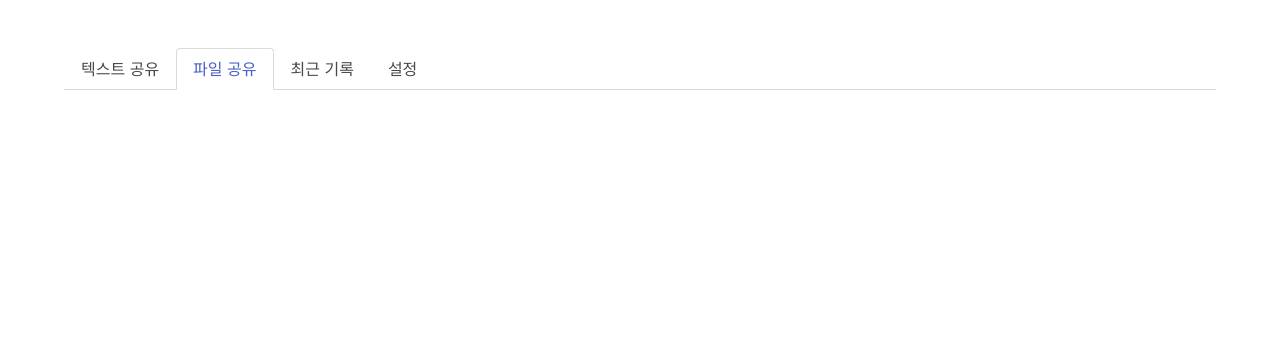
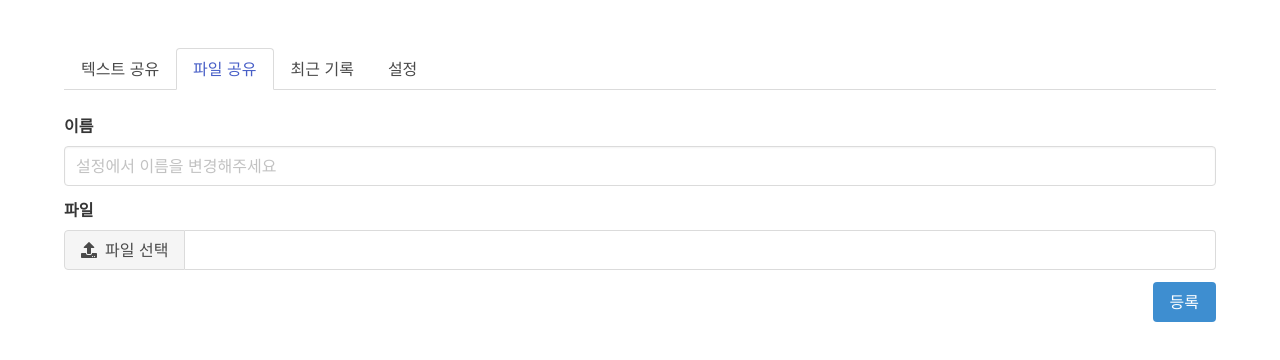
Before and after one commit to Good-Good-Good/WebClipBoardStaticPage, a plain HTML site: page index.html in a window 1280 px wide. Both pictures are taken after a click on the item "파일 공유". Drawn offline with nearby package versions, Linux system fonts and the light colour scheme.

Commit message:
파일 공유 페이지 UI 추가

```diff
--- a/index.html
+++ b/index.html
@@ -8,6 +8,7 @@
   <title>WebClipBoard</title>
 
   <link rel="stylesheet" href="https://cdn.jsdelivr.net/npm/bulma@0.9.3/css/bulma.min.css">
+  <script defer src="https://use.fontawesome.com/releases/v5.3.1/js/all.js"></script>
   <script src="https://code.jquery.com/jquery-3.6.0.min.js"
     integrity="sha256-/xUj+3OJU5yExlq6GSYGSHk7tPXikynS7ogEvDej/m4=" crossorigin="anonymous"></script>
   <script src="script.js"></script>
@@ -51,6 +52,35 @@
       <!-- 파일 공유 -->
       <div class="tabPage">
 
+        <div class="field">
+          <label class="label">이름</label>
+          <div class="control">
+            <input type="text" class="input" placeholder="설정에서 이름을 변경해주세요">
+          </div>
+        </div>
+        <div class="field">
+          <label class="label">파일</label>
+            <div class="file has-name is-fullwidth">
+              <label class="file-label">
+                <input class="file-input" type="file">
+                <span class="file-cta">
+                  <span class="file-icon">
+                    <i class="fas fa-upload"></i>
+                  </span>
+                  <span class="file-label">
+                    파일 선택
+                  </span>
+                </span>
+                <span class="file-name"></span>
+              </label>
+            </div>
+        </div>
+        <div class="field is-grouped is-grouped-right">
+          <div class="control">
+            <a class="button is-info">등록</a>
+          </div>
+        </div>
+
       </div>
 
       <!-- 최근 기록 -->
```
